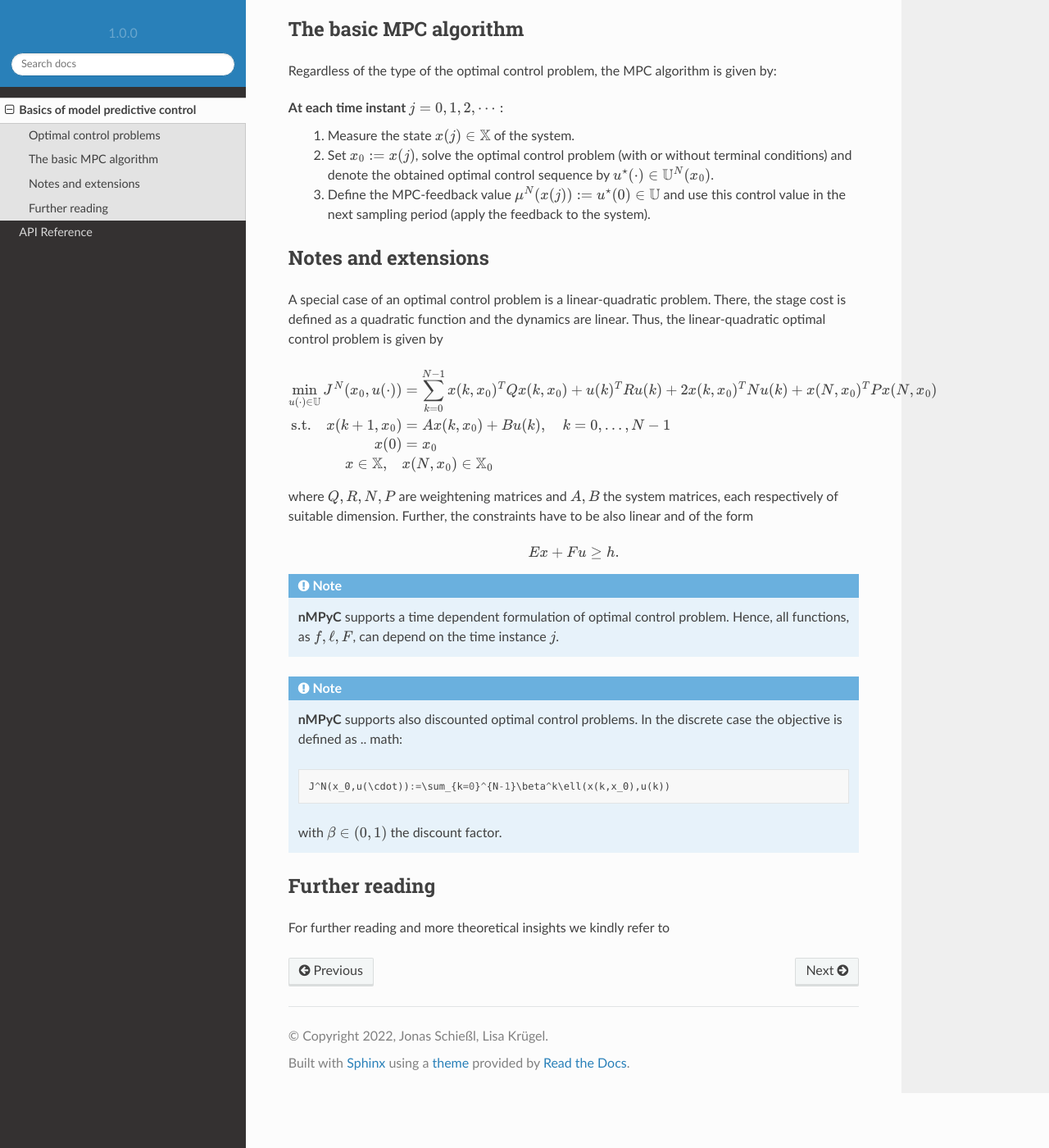
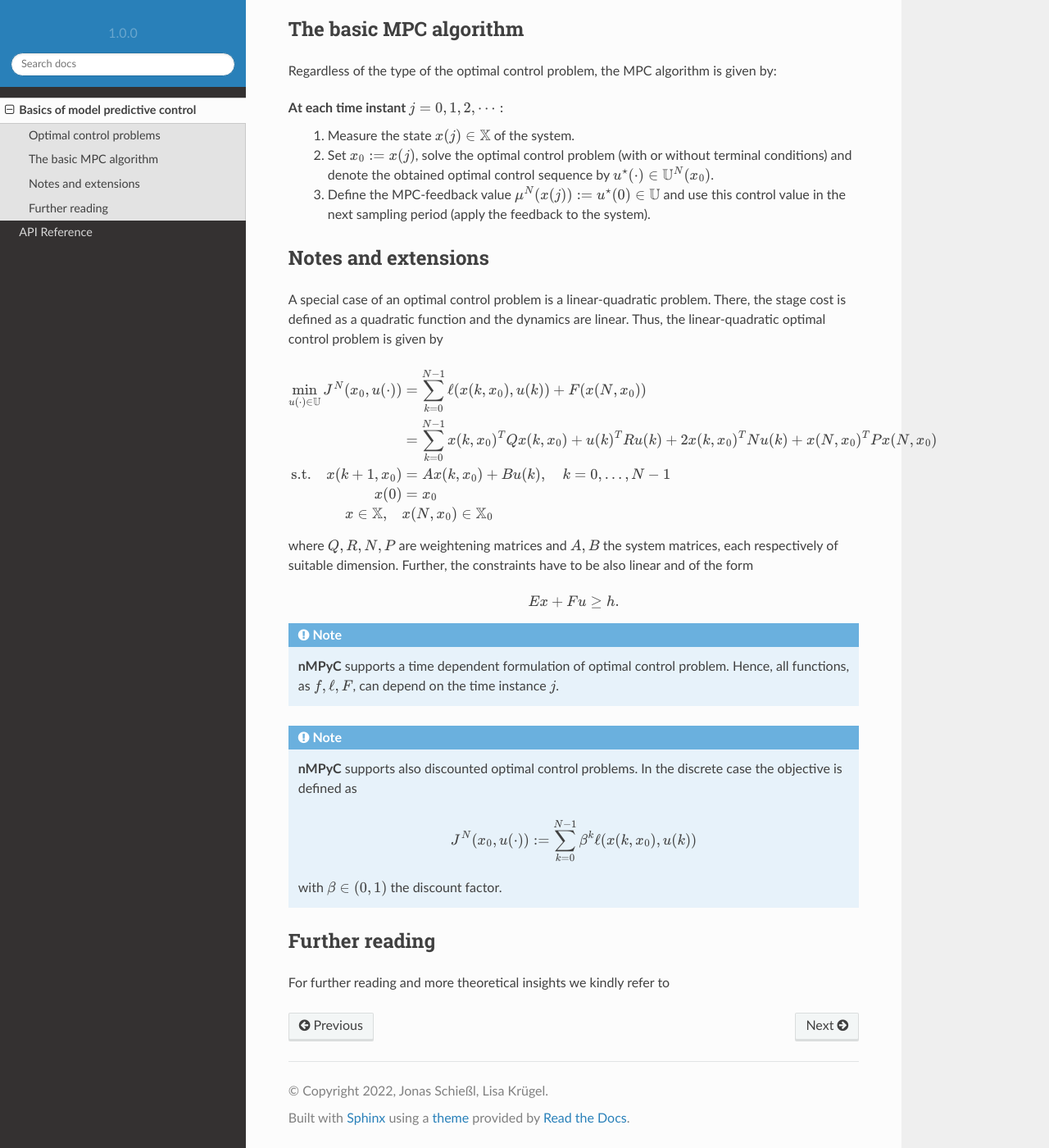
Before and after one commit to nMPyC/nmpyc, a Sphinx documentation site: the page built from docs/source/theory_mpc.rst, in a window 1280 px wide and 1400 px high, scrolled down 1437 px. Shown: the whole window at 82% size. Built offline with Sphinx 7.4.7 and the Read the Docs theme 2.0.0, drawn with Linux system fonts in a browser that asks for light colours.

Commit message:
Update theory_mpc.rst

```diff
--- a/docs/source/theory_mpc.rst
+++ b/docs/source/theory_mpc.rst
@@ -77,7 +77,8 @@ A special case of an optimal control problem is a linear-quadratic problem. Ther
 
        \begin{equation}
        \begin{split}
-              \min_{u(\cdot)\in\mathbb{U}}J^N(x_0,u(\cdot)) &= \sum_{k=0}^{N-1}x(k,x_0)^T Q x(k,x_0) +u(k)^T R u(k)+ 2x(k,x_0)^TN u(k) +x(N,x_0)^T P x(N,x_0)\\
+              \min_{u(\cdot)\in\mathbb{U}}J^N(x_0,u(\cdot)) &= \sum_{k=0}^{N-1}\ell(x(k,x_0),u(k))+F(x(N,x_0))\\
+              &= \sum_{k=0}^{N-1}x(k,x_0)^T Q x(k,x_0) +u(k)^T R u(k)+ 2x(k,x_0)^TN u(k) +x(N,x_0)^T P x(N,x_0)\\
               \text{s.t.}\quad x(k+1,x_0)&=Ax(k,x_0)+Bu(k),\quad k = 0,\dots, N-1\\
               x(0)&= x_0\\
               x\in\mathbb{X},\quad & x(N,x_0)\in\mathbb{X}_0
@@ -95,6 +96,7 @@ where :math:`Q, R, N, P` are weightening matrices and :math:`A, B` the system ma
 
 .. note::
        **nMPyC** supports also discounted optimal control problems. In the discrete case the objective is defined as
+
        .. math::
               J^N(x_0,u(\cdot)):=\sum_{k=0}^{N-1}\beta^k\ell(x(k,x_0),u(k))
        with :math:`\beta\in(0,1)` the discount factor.
```
